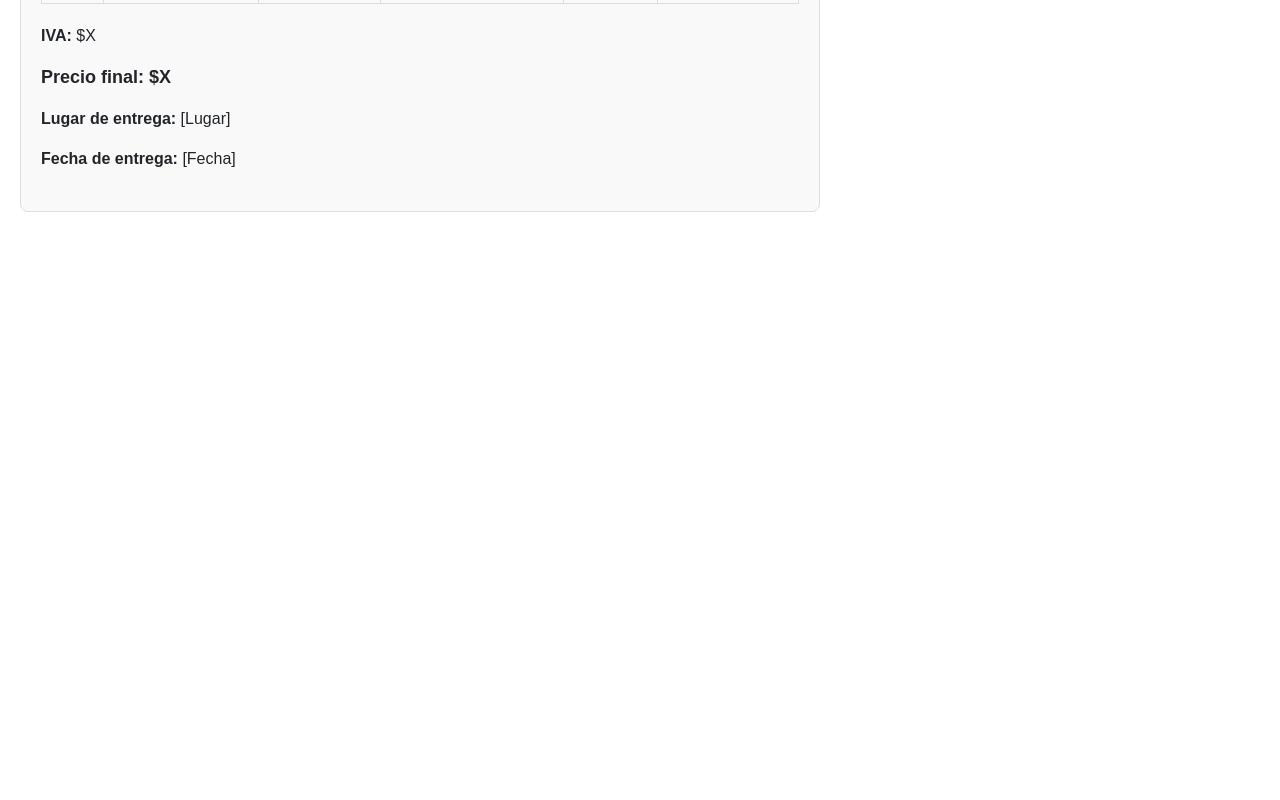
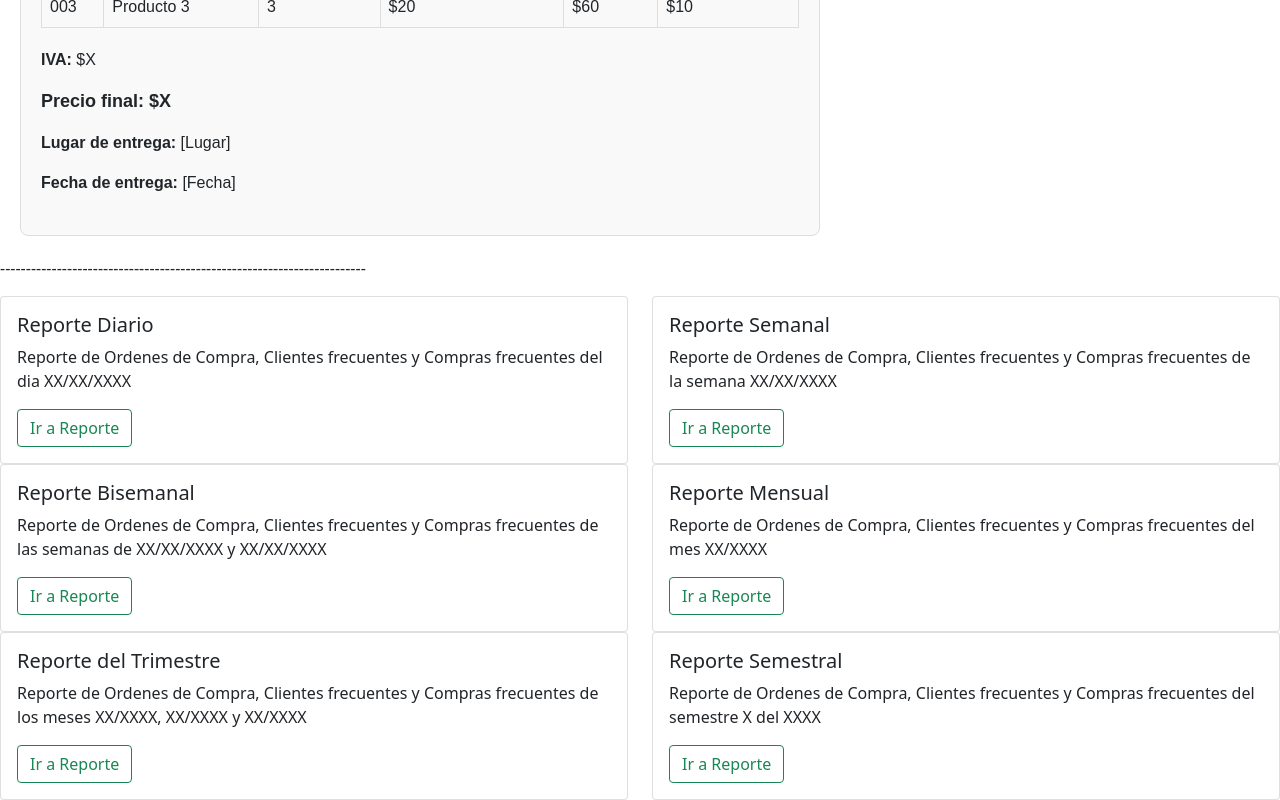
Before and after one commit to Cristobal-galaz/Proyecto-FooDCo-Ltda, an Angular app in the folder modulo2/: page / in a window 1280 px wide. Shown: the part 1737-2537 px from the top of the page. Before the commit the page ends 1969 px from the top, so only its background shows below. Built offline with nearby package versions, Linux system fonts and the light colour scheme.

Commit message:
Mostrar resu,em de ordenes creada

```diff
--- a/modulo2/src/app/app.component.html
+++ b/modulo2/src/app/app.component.html
@@ -4,6 +4,7 @@
 
   <app-personal></app-personal>
   <app-orden-compra></app-orden-compra>
+  <app-mostrarorden></app-mostrarorden>
 
 </main>
 
--- a/modulo2/src/app/app.component.ts
+++ b/modulo2/src/app/app.component.ts
@@ -6,12 +6,13 @@ import { PersonalComponent } from "./personal/personal.component";
 
 import { InicioComponent } from "./inicio/inicio.component";
 import { OrdenCompraComponent } from './orden-compra/orden-compra.component';
+import { MostrarordenComponent } from './mostrarorden/mostrarorden.component';
 
 
 @Component({
   selector: 'app-root',
   standalone: true,
-  imports: [RouterOutlet, NavbarComponent, PersonalComponent, InicioComponent,OrdenCompraComponent ],
+  imports: [RouterOutlet, NavbarComponent, PersonalComponent, InicioComponent,OrdenCompraComponent, MostrarordenComponent ],
   templateUrl: './app.component.html',
   styleUrl: './app.component.css'
 })
--- /dev/null
+++ b/modulo2/src/app/mostrarorden/mostrarorden.component.html
@@ -0,0 +1,61 @@
+<p>-----------------------------------------------------------------------</p>
+<div class="row">
+  <div class="col-sm-6 mb-3 mb-sm-0">
+    <div class="card">
+      <div class="card-body">
+        <h5 class="card-title">Reporte Diario</h5>
+        <p class="card-text">Reporte de Ordenes de Compra, Clientes frecuentes y Compras frecuentes del dia XX/XX/XXXX</p>
+        <a href="#" class="btn btn-outline-success">Ir a Reporte</a>
+      </div>
+    </div>
+  </div>
+  <div class="col-sm-6">
+    <div class="card">
+      <div class="card-body">
+        <h5 class="card-title">Reporte Semanal</h5>
+        <p class="card-text">Reporte de Ordenes de Compra, Clientes frecuentes y Compras frecuentes de la semana XX/XX/XXXX</p>
+        <a href="#" class="btn btn-outline-success">Ir a Reporte</a>
+      </div>
+    </div>
+  </div>
+</div>
+<div class="row">
+    <div class="col-sm-6 mb-3 mb-sm-0">
+      <div class="card">
+        <div class="card-body">
+          <h5 class="card-title">Reporte Bisemanal</h5>
+          <p class="card-text">Reporte de Ordenes de Compra, Clientes frecuentes y Compras frecuentes de las semanas de XX/XX/XXXX y XX/XX/XXXX</p>
+          <a href="#" class="btn btn-outline-success">Ir a Reporte</a>
+        </div>
+      </div>
+    </div>
+    <div class="col-sm-6">
+      <div class="card">
+        <div class="card-body">
+          <h5 class="card-title">Reporte Mensual</h5>
+          <p class="card-text">Reporte de Ordenes de Compra, Clientes frecuentes y Compras frecuentes del mes XX/XXXX</p>
+          <a href="#" class="btn btn-outline-success">Ir a Reporte</a>
+        </div>
+      </div>
+    </div>
+  </div>
+  <div class="row">
+    <div class="col-sm-6 mb-3 mb-sm-0">
+      <div class="card">
+        <div class="card-body">
+          <h5 class="card-title">Reporte del Trimestre</h5>
+          <p class="card-text">Reporte de Ordenes de Compra, Clientes frecuentes y Compras frecuentes de los meses XX/XXXX, XX/XXXX y XX/XXXX</p>
+          <a href="#" class="btn btn-outline-success">Ir a Reporte</a>
+        </div>
+      </div>
+    </div>
+    <div class="col-sm-6">
+      <div class="card">
+        <div class="card-body">
+          <h5 class="card-title">Reporte Semestral</h5>
+          <p class="card-text">Reporte de Ordenes de Compra, Clientes frecuentes y Compras frecuentes del semestre X del XXXX</p>
+          <a href="#" class="btn btn-outline-success">Ir a Reporte</a>
+        </div>
+      </div>
+    </div>
+  </div>
--- a/modulo2/src/app/orden-compra/orden-compra.component.html
+++ b/modulo2/src/app/orden-compra/orden-compra.component.html
@@ -1,3 +1,4 @@
+<p>-----------------------------------------------------------------------</p>
 <div class="orden-compra">
     <h1>Orden de compra N° X</h1>
 
--- a/modulo2/src/app/personal/personal.component.html
+++ b/modulo2/src/app/personal/personal.component.html
@@ -1,6 +1,4 @@
-<p>personal works!</p>
-
-
+<p>-----------------------------------------------------------------------</p>
 <div class="container">
     <h2>PERSONAL</h2>
     <div class="header">
```
Also changed, not shown: modulo2/src/app/mostrarorden/mostrarorden.component.ts (added, +12 -0 lines), modulo2/src/app/mostrarorden/mostrarorden.component.css (added), 1 other file (tests, documents, lock files or other folders).
